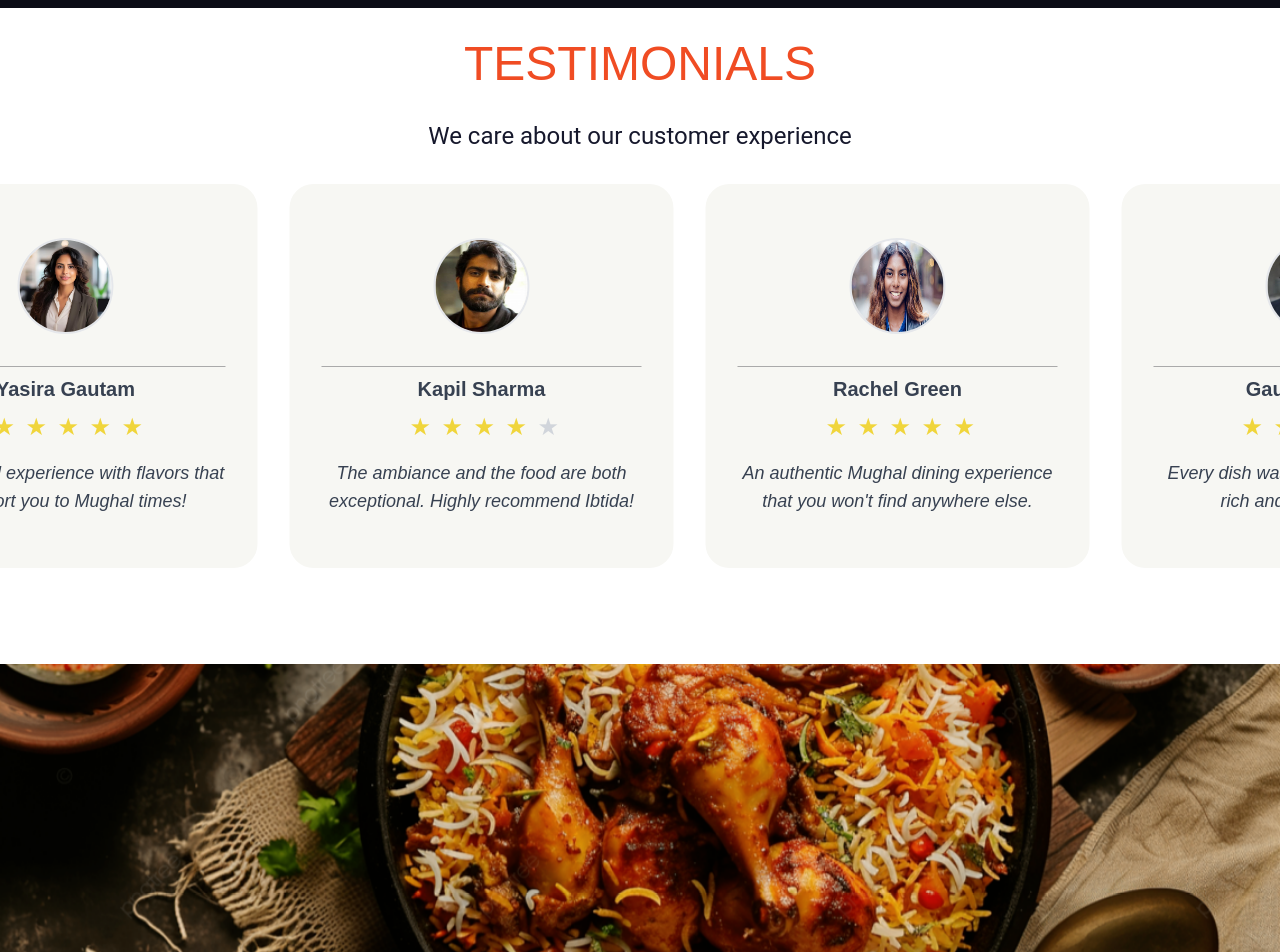
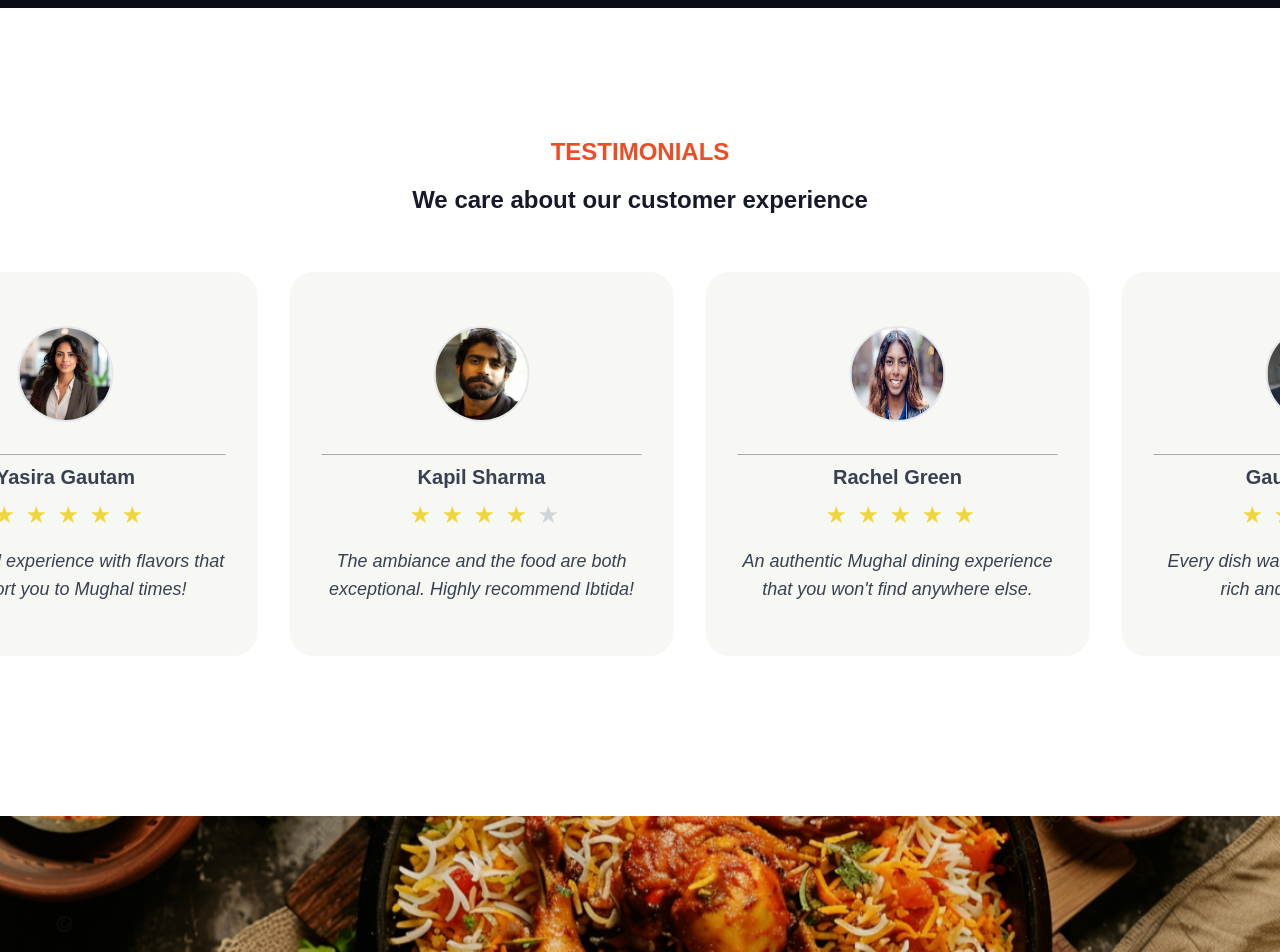
Before and after one commit to dev-namra/ibtida, a React (Create React App) app: page / in a window 1280 px wide. Shown: the part 880-1832 px from the top of the page. Built offline with nearby package versions, Linux system fonts and the light colour scheme; grey boxes are pictures that could not be loaded.

Commit message:
Inc font sizes, updated colours

```diff
--- a/src/components/About.jsx
+++ b/src/components/About.jsx
@@ -118,7 +118,7 @@ const About = () => {
           <div className="mt-12 text-center">
             <a
               href="/menu"
-              className="inline-block bg-yellow-600 text-white font-semibold py-3 px-8 rounded-full shadow-md hover:bg-yellow-700 transition-colors"
+              className="inline-block bg-custom-orange text-white font-semibold py-3 px-8 rounded-full shadow-md hover:bg-yellow-700 transition-colors"
             >
               View Full Menu
             </a>
--- a/src/components/home-page/Hero.jsx
+++ b/src/components/home-page/Hero.jsx
@@ -21,7 +21,7 @@ const Hero = () => {
                     <img src={Ibtida} alt="Little Lemon logo" className="w-36 md:w-44" />
                     <div className="text-lg md:text-3xl text-white mt-2 font-italiana px-8">Embark on a Culinary Journey Through the Royal Kitchens of Mughal India.</div>
                 </div>
-                <Link to="/menu" className="bg-custom-orange hover:bg-[#111] text-[#fff] py-2 md:py-3 px-4 md:px-16 border border-custom-orange hover:border-transparent rounded-full text-center font-work-sans text-sm md:text-base font-medium">
+                <Link to="/bookings" className="bg-custom-orange hover:bg-[#111] text-[#fff] py-2 md:py-3 px-4 md:px-16 border border-custom-orange hover:border-transparent rounded-full text-center font-work-sans text-sm md:text-base font-medium">
                     Reserve a Table
                 </Link>
             </div>
--- a/src/components/home-page/Testimonials.jsx
+++ b/src/components/home-page/Testimonials.jsx
@@ -36,10 +36,10 @@ const Testimonials = () => {
 
     return (
         <section className="bg-[#fff]">
-            <h1 className='text-custom-orange text-2xl md:text-5xl text-center font-italiana mx-auto py-8'>TESTIMONIALS</h1>
-            <h1 className='font-roboto text-xl md:text-2xl text-center mx-auto text-background-col pb-8'>We care about our customer experience</h1>
+            <h1 className='text-custom-orange text-2xl text-center font-italiana mx-auto pt-8 md:pt-32 pb-4 font-bold'>TESTIMONIALS</h1>
+            <h1 className='font-italiana text-xl md:text-2xl text-center mx-auto text-background-col pb-8 md:pb-14 font-semibold'>We care about our customer experience</h1>
             <div className="overflow-hidden relative">
-                <div className="ticker flex pb-8 md:pb-24">
+                <div className="ticker flex pb-8 md:pb-40">
                     {testimonials.concat(testimonials).map((testimonial, index) => (
                         <div key={index} className="inline-block mx-4 text-lg md:text-2xl text-gray-700 font-work-sans flex-shrink-0 w-full max-w-sm">
                             <div className="relative p-8 bg-background-beige h-96 flex rounded-3xl flex-col items-center justify-center text-center">
```
